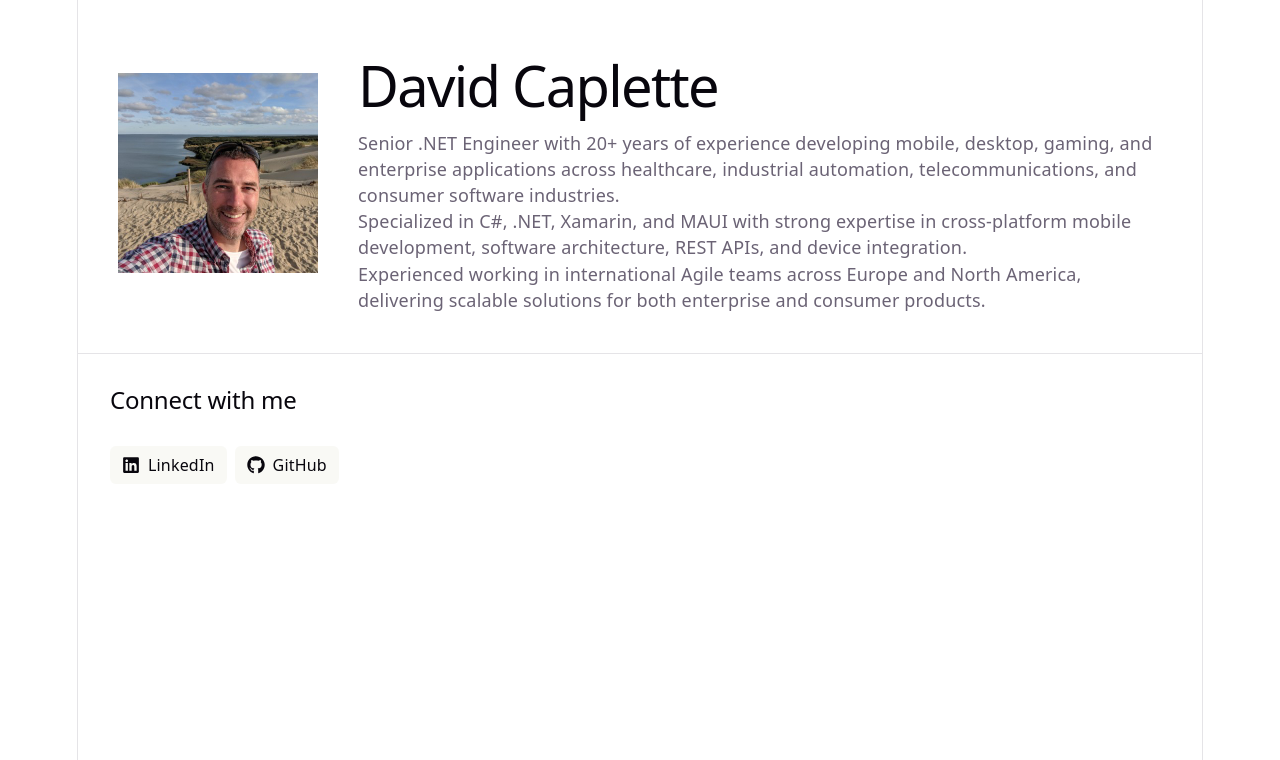
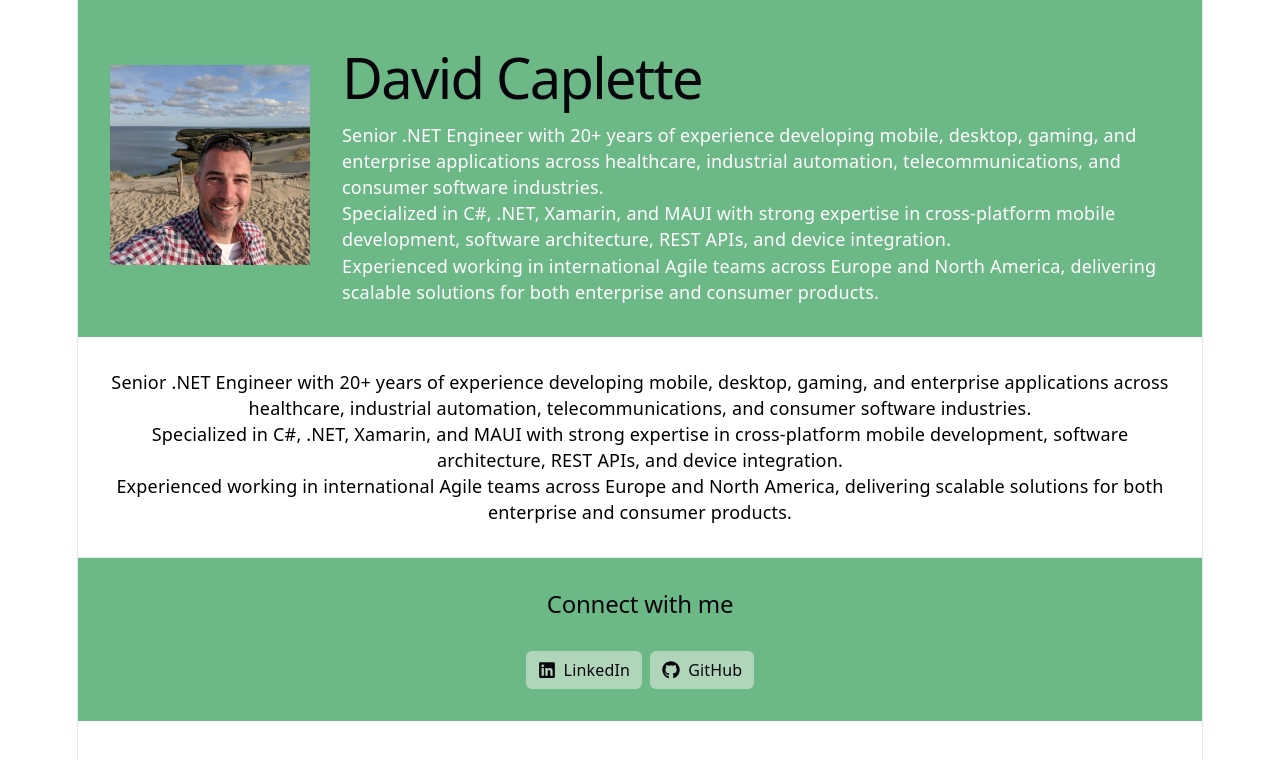
Before and after one commit to CreationsCaplette/creationscaplette_react, a React (Vite) app in the folder creationscaplette/: page / in a window 1280 px wide. Shown: the top 760 px of the page. Built offline with nearby package versions, Linux system fonts and the light colour scheme.

Commit message:
Played with the skeleton of the app a bit

```diff
--- a/creationscaplette/src/App.css
+++ b/creationscaplette/src/App.css
@@ -1,10 +1,12 @@
 #header {
+  background-color: #6db887;
   display: flex;
   flex-direction: row;
-  gap: 40px;
+  gap: 32px;
   place-content: center;
   place-items: center;
-  padding: 40px;
+  padding: 32px;
+  color: #ffffff;
 
   .mugshot {
     width: 200px;
@@ -16,10 +18,29 @@
   }
 }
 
-#contacts {
+#skills {
+  display: flex;
+  flex-direction: row;
+  gap: 32px;
+  place-content: center;
+  place-items: center;
+  padding: 32px;
+  color: #000000;
+
+  .mugshot {
+    width: 200px;
+    position: relative;
+  }
+
+  .introduction {
+    text-align: left;
+  }
+}
+
+#footer {
+  background-color: #6db887;
   display: flex;
   border-top: 1px solid var(--border);
-  text-align: left;
 
   & > div {
     flex: 1 1 0;
@@ -29,37 +50,20 @@
     }
   }
 
-  .icon {
-    margin-bottom: 16px;
-    width: 22px;
-    height: 22px;
-  }
-
   @media (max-width: 1024px) {
     flex-direction: column;
     text-align: center;
   }
 }
 
-#docs {
-  border-right: 1px solid var(--border);
-
-  @media (max-width: 1024px) {
-    border-right: none;
-    border-bottom: 1px solid var(--border);
-  }
-}
-
-#contacts ul {
+#footer ul {
   list-style: none;
   padding: 0;
   display: flex;
+  place-content: center;
+  place-items: center;
   gap: 8px;
   margin: 32px 0 0;
-
-  .logo {
-    height: 18px;
-  }
 
   a {
     color: var(--text-h);
--- a/creationscaplette/src/App.jsx
+++ b/creationscaplette/src/App.jsx
@@ -24,7 +24,21 @@ function App() {
         </div>
       </section>
 
-      <section id="contacts">
+      <section id="skills">
+        <div className="overview">
+          <p>
+            Senior .NET Engineer with 20+ years of experience developing mobile, desktop, gaming, and enterprise applications across healthcare, industrial automation, telecommunications, and consumer software industries.
+          </p>
+          <p>
+            Specialized in C#, .NET, Xamarin, and MAUI with strong expertise in cross-platform mobile development, software architecture, REST APIs, and device integration.
+          </p>
+          <p>
+            Experienced working in international Agile teams across Europe and North America, delivering scalable solutions for both enterprise and consumer products.
+          </p>
+        </div>
+      </section>
+
+      <section id="footer">
         <div id="social">
           <h2>Connect with me</h2>
           <ul>
--- a/creationscaplette/src/index.css
+++ b/creationscaplette/src/index.css
@@ -52,6 +52,7 @@
 
 body {
   margin: 0;
+  background-color: #ffffff;
 }
 
 #root {
```
